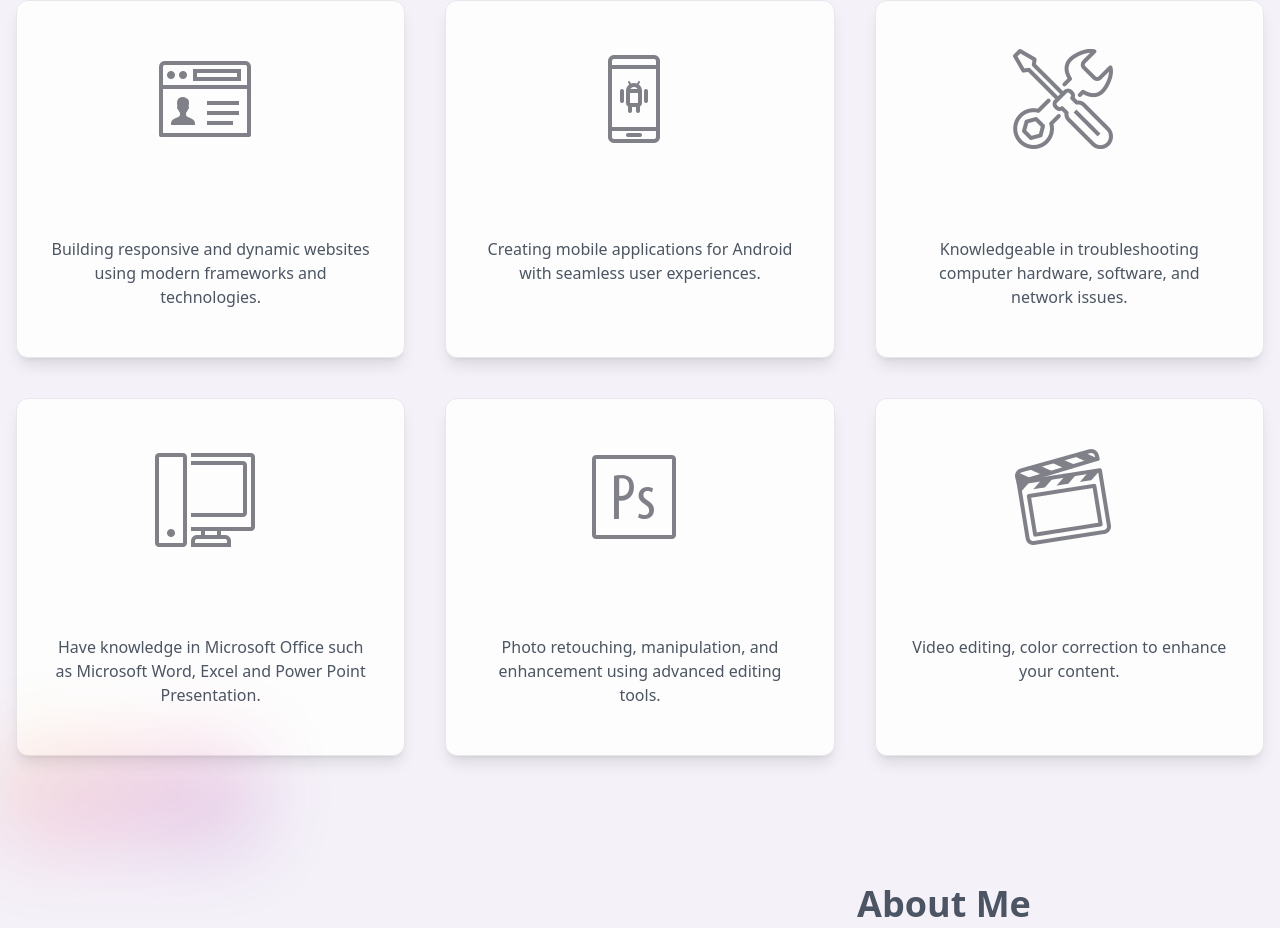
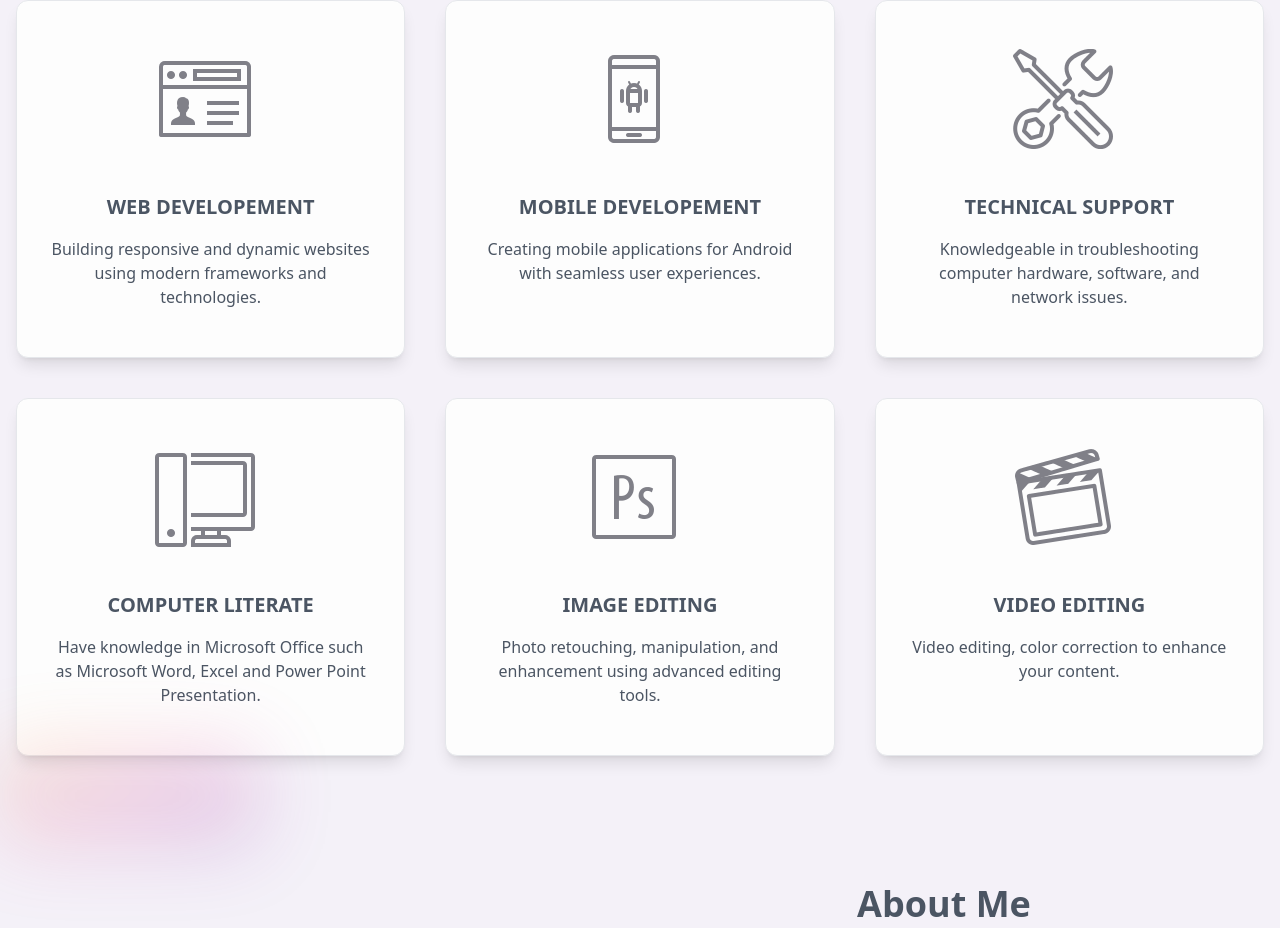
Before and after one commit to LadjamatliAbusood/my-vue-portfolio, a Vue app: page / in a window 1280 px wide. Shown: the part 740-1668 px from the top of the page. Built offline with nearby package versions, Linux system fonts and the light colour scheme.

Commit message:
update service descriptions for clarity

```diff
--- a/src/components/ServiceSection.vue
+++ b/src/components/ServiceSection.vue
@@ -23,7 +23,7 @@
         </div>
         <div class="text-center">
           <h3
-            class="pt-8 text-lg font-semibold uppercase text-transparent text-gray-600 lg:text-xl"
+            class="pt-8 text-lg font-semibold uppercase text-gray-600 lg:text-xl"
           >
             {{ service.name }}
           </h3>
```
